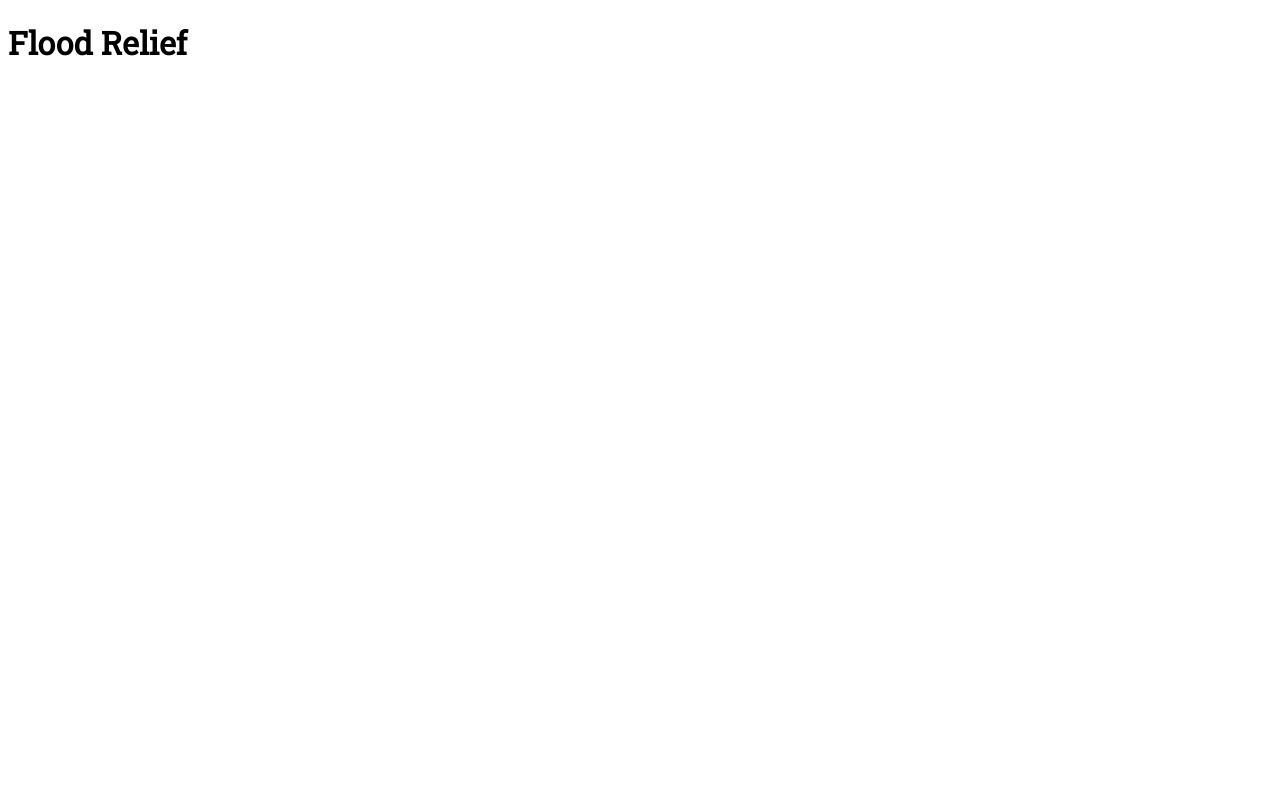
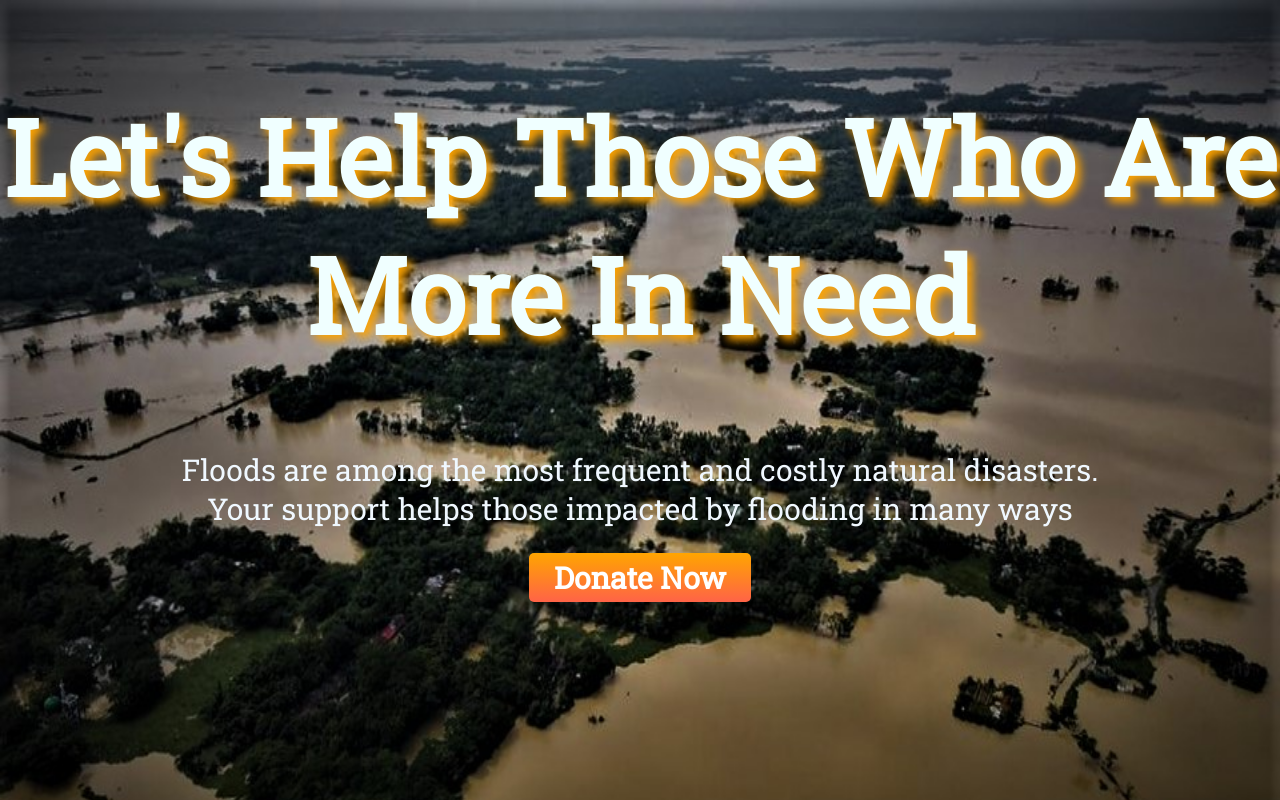
Before and after one commit to SaifullaJubair/Flood-Relief, a plain HTML site: page index.html in a window 1280 px wide. Drawn offline with Linux system fonts and the light colour scheme.

Commit message:
1st section

```diff
--- a/index.html
+++ b/index.html
@@ -10,7 +10,20 @@
       <link href="https://fonts.googleapis.com/css2?family=Poppins&family=Roboto+Slab&display=swap"               rel="stylesheet">
       <link rel="stylesheet" href="style.css">
 </head>
-<body>
-      <h1>Flood Relief</h1>
+<body class="heading-body">
+      <section>
+            <div class="heading-h1">
+                  <h1>
+                        Let's Help Those Who Are <br>More In Need
+                  </h1>
+            </div>
+                  <p class="heading-p">
+                        Floods are among the most frequent and costly natural disasters. <br>Your support helps those impacted by flooding in many ways
+                  </p>
+            <div class="donate-div">
+                  <a class="donate-button" target="_blank" href="https://donate.justgiving.com/donation-amount?uri=aHR0cHM6Ly9kb25hdGUtYXBpLmp1c3RnaXZpbmcuY29tL2FwaS9kb25hdGlvbnMvZTIwMDk1Nzg2OGFlNDg1NmIyNWVhZTcwOGQ5NmNlMGI=">Donate Now
+                  </a>
+            </div>
+      </section>
 </body>
 </html>
--- a/style.css
+++ b/style.css
@@ -1,4 +1,33 @@
-body{
+.heading-body{
       font-family: 'Poppins', sans-serif;
       font-family: 'Roboto Slab', serif;
+      margin: 0px;
+      background-image: url(images/flooddronevew.jpg);
+      background-repeat: no-repeat;
+      background-size: 100% 150%;
+      background-position: center top;
 }
+.heading-h1{
+      font-size: 70px;
+      text-align: center;
+      color: azure;
+      text-shadow: 5px 5px 10px orange;
+}
+.heading-p{
+      text-align: center;
+      font-size: 30px;
+      color: aliceblue;
+}
+.donate-div{
+      text-align: center;
+}
+.donate-button{
+      background-image: linear-gradient(orange, tomato);
+      font-weight: 600;
+      padding: 5px 25px;
+      border-radius: 5px;
+      font-size: 30px;
+      text-decoration: none;
+      color: white;
+      margin-top: 20px;
+}
```
Also changed, not shown: images/Screenshot 2022-07-06 173628.png (added), images/flood-1029x570.jpg (added), images/flooddronevew.jpg (added), 2 other files.
